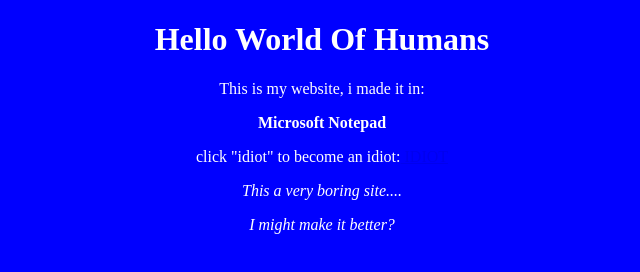
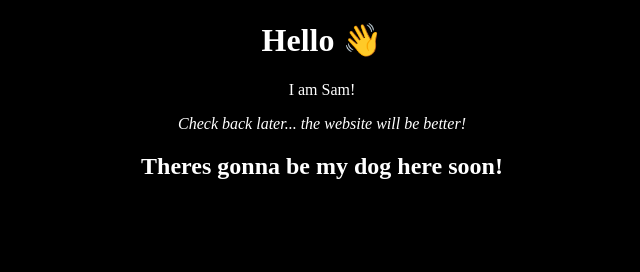
Before and after one commit to samrussel/samrussel.github.io, a plain HTML site: page index.html in a window 1280 px wide. Shown: the whole page, without its empty margins (318-958 px from the left). Drawn offline with Linux system fonts and the light colour scheme.

Commit message:
Update index.html

```diff
--- a/index.html
+++ b/index.html
@@ -1,24 +1,26 @@
 <!DOCTYPE html>
 <html lang="en">
   <head>
-    <title>An epic website!</title>
+    <title>Sam Russel</title>
     <style>
       body {
-        background-color: blue;
+        background-color: Black;
         color: white;
         text-align: center;
       }
       h1 {
         color: White;
       }
+      h2 {
+        color: White;
+      }
     </style>
  </head>
  <body>
-   <h1>Hello World Of Humans</h1>
-   <p>This is my website, i made it in:</p>
-   <p><b>Microsoft Notepad</b></p>
-   <p>click "idiot" to become an idiot:<a href="https://youareanidiot.cc" target="_blank"> IDIOT</a></p>
-   <p><i>This a very boring site....</i></p>
-   <p><i>I might make it better?</i></p>
+   <h1> Hello 👋 </h1>
+   <p> I am Sam! </p>
+   <p><i> Check back later... the website will be better!</i></p>
+   <p></p>
+   <h2> Theres gonna be my dog here soon! </h2>
  </body>
 </html>
```
